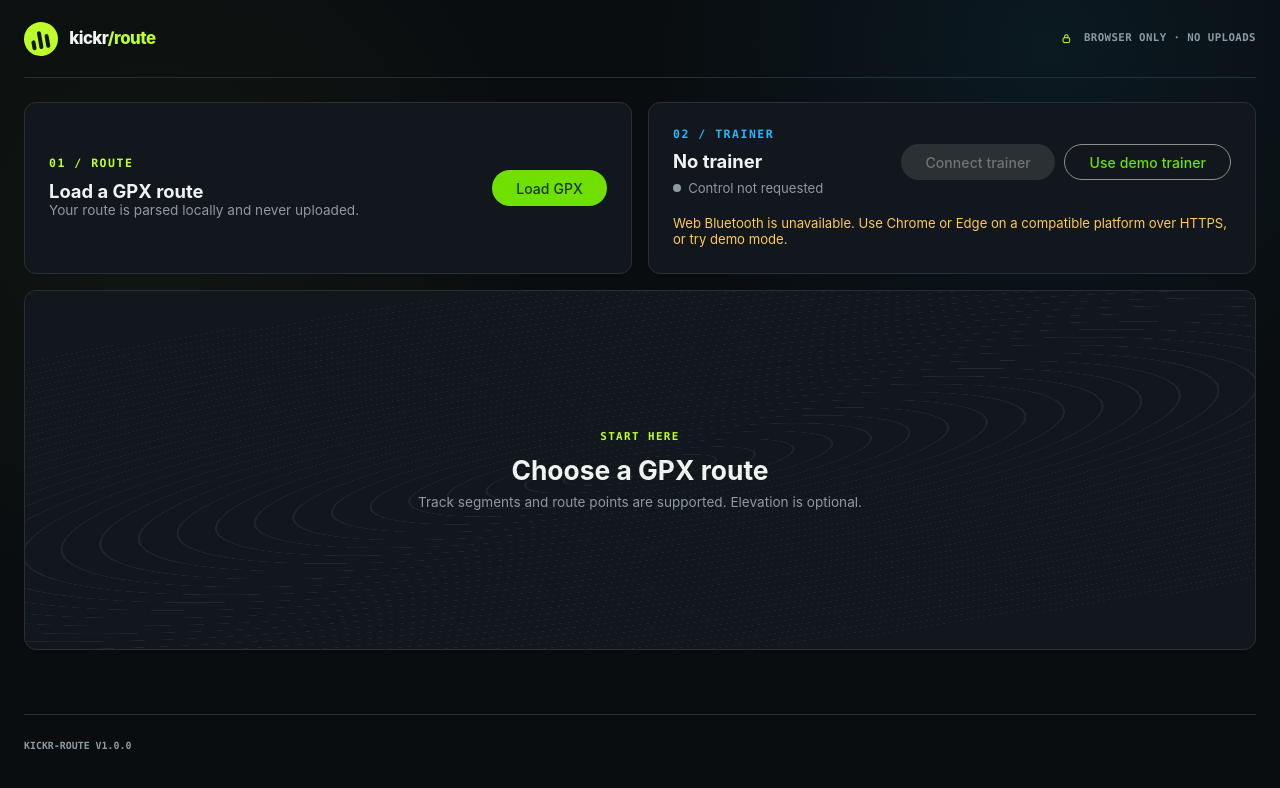
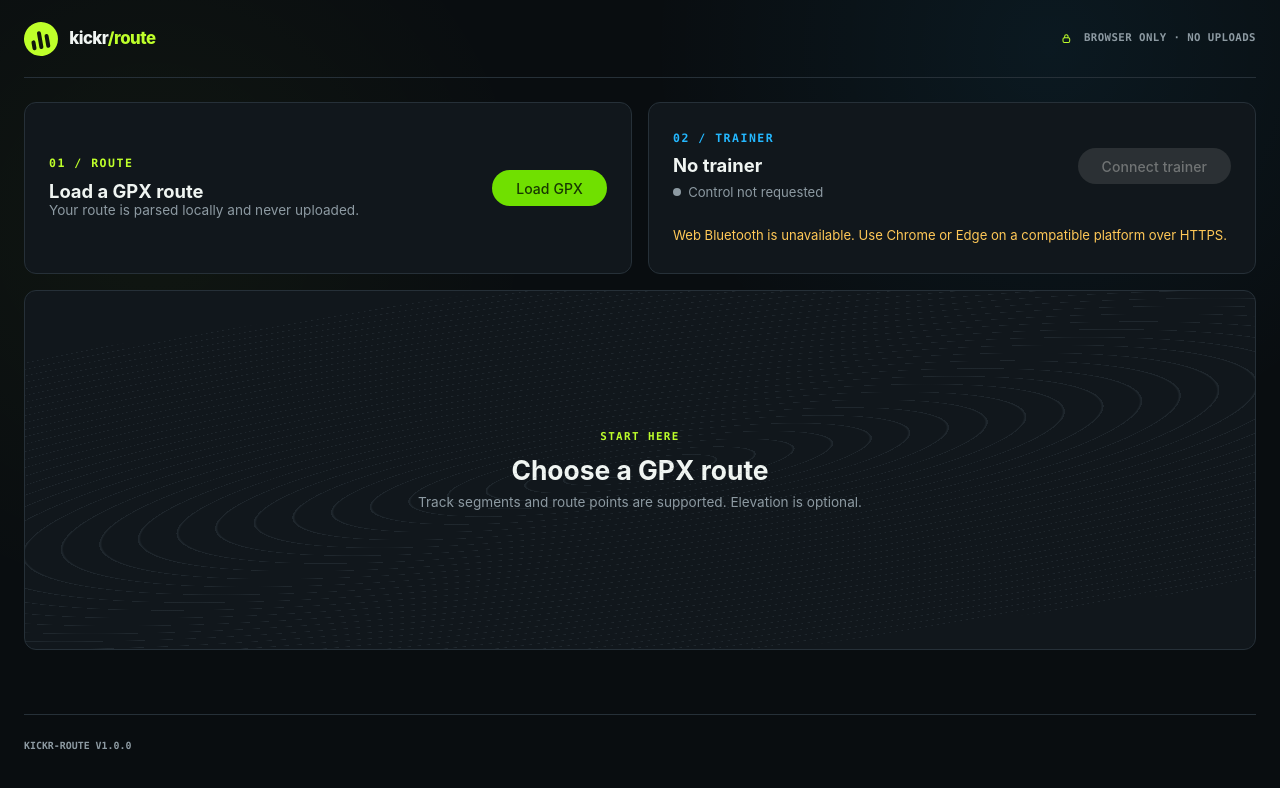
Before and after one commit to raikilon/kickr-route, an Angular app: page / in a window 1280 px wide. Shown: the top 788 px of the page. Built offline with nearby package versions, Linux system fonts and the light colour scheme.

Commit message:
Hide demo trainer behind test route

```diff
--- a/src/app/app.html
+++ b/src/app/app.html
@@ -20,7 +20,7 @@
       (routeLoaded)="loadRoute($event)"
       (routeCleared)="clearRoute()"
     />
-    <app-trainer-controls />
+    <app-trainer-controls [demoEnabled]="demoEnabled" />
   </div>
 
   @if (ride.route(); as route) {
--- a/src/app/app.ts
+++ b/src/app/app.ts
@@ -1,3 +1,4 @@
+import { DOCUMENT } from '@angular/common';
 import { Component, computed, effect, inject } from '@angular/core';
 import { MatDialog, MatDialogModule, MatDialogRef } from '@angular/material/dialog';
 import { ElevationProfile } from './components/elevation-profile/elevation-profile';
@@ -23,9 +24,12 @@
   styleUrl: './app.scss',
 })
 export class App {
+  private readonly document = inject(DOCUMENT);
+  private readonly dialog = inject(MatDialog);
+
   protected readonly ride = inject(RideService);
   protected readonly routeLocked = computed(() => !this.ride.canChangeRoute());
-  private readonly dialog = inject(MatDialog);
+  protected readonly demoEnabled = this.isDemoRoute();
   private summaryDialog: MatDialogRef<RideSummary> | null = null;
 
   constructor() {
@@ -38,6 +42,11 @@
 
   protected clearRoute(): void {
     this.ride.clearRoute();
+  }
+
+  private isDemoRoute(): boolean {
+    const pathname = this.document.location.pathname;
+    return pathname.endsWith('/test') || pathname.endsWith('/test/');
   }
 
   private openRideSummary(): void {
--- a/src/app/components/trainer-controls/trainer-controls.html
+++ b/src/app/components/trainer-controls/trainer-controls.html
@@ -18,6 +18,7 @@
       >
         Connect trainer
       </button>
+      @if (demoEnabled()) {
         <button
           mat-stroked-button
           class="demo-action"
@@ -27,6 +28,7 @@
         >
           Use demo trainer
         </button>
+      }
     </div>
   }
   @if (trainer.connectionState() === 'connected') {
@@ -146,8 +148,7 @@
 
   @if (!trainer.bluetoothSupported) {
     <p class="status-message" role="note">
-      Web Bluetooth is unavailable. Use Chrome or Edge on a compatible platform over HTTPS, or try
-      demo mode.
+      {{ bluetoothUnavailableMessage() }}
     </p>
   }
   @if (trainer.error(); as message) {
--- a/src/app/components/trainer-controls/trainer-controls.ts
+++ b/src/app/components/trainer-controls/trainer-controls.ts
@@ -1,4 +1,4 @@
-import { Component, computed, inject } from '@angular/core';
+import { Component, computed, inject, input } from '@angular/core';
 import { MatButtonModule } from '@angular/material/button';
 import { MatCardModule } from '@angular/material/card';
 import { RideService } from '../../core/ride/ride.service';
@@ -12,8 +12,16 @@
   styleUrl: './trainer-controls.scss',
 })
 export class TrainerControls {
+  readonly demoEnabled = input(false);
+
   protected readonly trainer = inject(TrainerService);
   protected readonly ride = inject(RideService);
+  protected readonly bluetoothUnavailableMessage = computed(() => {
+    if (this.demoEnabled()) {
+      return 'Web Bluetooth is unavailable. Use Chrome or Edge on a compatible platform over HTTPS, or try demo mode.';
+    }
+    return 'Web Bluetooth is unavailable. Use Chrome or Edge on a compatible platform over HTTPS.';
+  });
   protected readonly connectionLabel = computed(() => {
     switch (this.trainer.connectionState()) {
       case 'connecting':
```
Also changed, not shown: 2 other files (tests, documents, lock files or other folders). Lines whose indentation alone changed are shown as unchanged.
